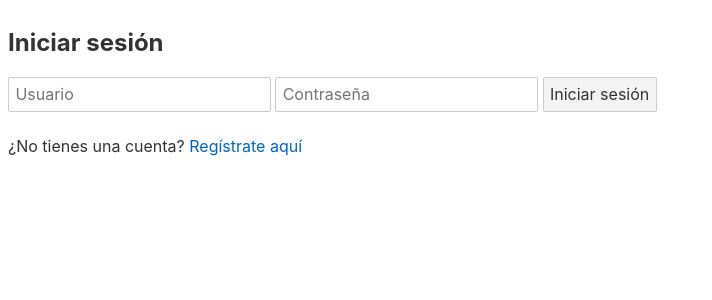
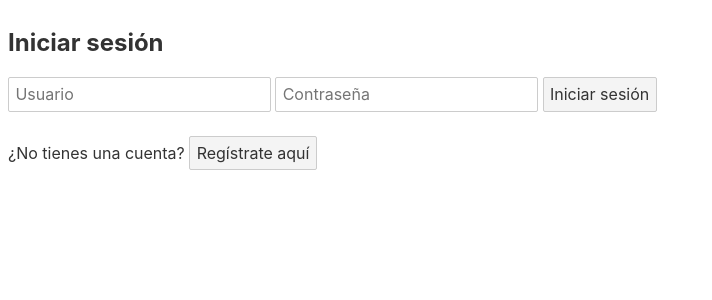
Before and after one commit to ricardojaratrepat/tictacio, a Svelte app in the folder frontend/: page / in a window 1280 px wide. Shown: the top 300 px of the page, without its empty margins (0-712 px from the left). Built offline with nearby package versions, Linux system fonts and the light colour scheme.

Commit message:
feat: buttons

```diff
--- a/frontend/src/App.svelte
+++ b/frontend/src/App.svelte
@@ -22,9 +22,9 @@
         <Home />
     {:else if currentView === "login"}
         <Login on:loginSuccess={(e) => handleLoginSuccess(e.detail)} />
-        <p>¿No tienes una cuenta? <a href="javascript:void(0)" on:click={() => currentView = "register"}>Regístrate aquí</a></p>
+			<p>¿No tienes una cuenta? <button on:click={() => currentView = "register"}>Regístrate aquí</button></p>
     {:else if currentView === "register"}
         <Register on:registerSuccess={handleRegisterSuccess} />
-        <p>¿Ya tienes una cuenta? <a href="javascript:void(0)" on:click={() => currentView = "login"}>Inicia sesión aquí</a></p>
+        <p>¿Ya tienes una cuenta? <button on:click={() => currentView = "login"}>Inicia sesión aquí</button></p>
     {/if}
 </main>
```
